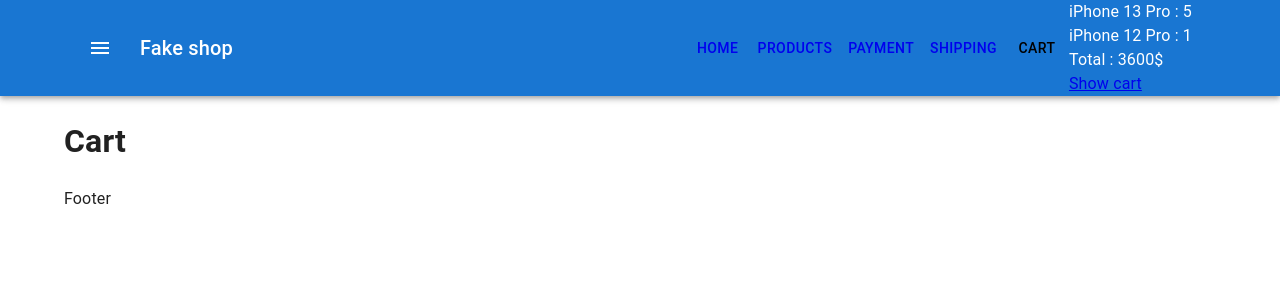
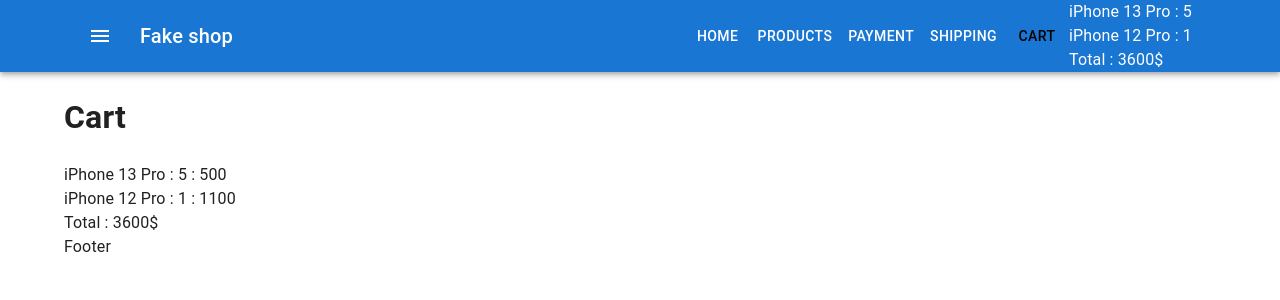
Before and after one commit to cherstvie/react-skillup-2510, a React (Create React App) app: page /cart in a window 1280 px wide. Shown: the top 300 px of the page. Built offline with nearby package versions, Linux system fonts and the light colour scheme.

Commit message:
lesson-35 home task

```diff
--- a/src/components/Cart/CartHeader.js
+++ b/src/components/Cart/CartHeader.js
@@ -1,7 +1,6 @@
 import React from 'react'
 import { keys } from 'lodash'
 import { productsArray } from 'components/Products/productsArray'
-import { Link } from 'react-router-dom'
 
 const productsObject = productsArray.reduce(
     (obj, product) => ({
@@ -31,7 +30,6 @@
                 )}
                 $
             </div>
-            <Link to="/cart">Show cart</Link>
         </div>
     )
 }
--- a/src/components/Menu/Menu.js
+++ b/src/components/Menu/Menu.js
@@ -2,7 +2,7 @@
 import Button from '@mui/material/Button'
 import { NavLink } from 'react-router-dom'
 
-const setNavLinkClass = ({ isActive }) => (isActive ? 'nav-link' : '')
+const setNavLinkClass = ({ isActive }) => (isActive ? 'nav-link' : 'menu-link')
 
 export const Menu = () => {
     return (
--- a/src/components/Products/ProductsListItem.css
+++ b/src/components/Products/ProductsListItem.css
@@ -34,4 +34,10 @@
 
 .nav-link {
     color: black;
+    text-decoration: none;
 }
+
+.menu-link {
+    color: white;
+    text-decoration: none;
+}
--- a/src/containers/App/App.js
+++ b/src/containers/App/App.js
@@ -21,7 +21,10 @@
         <>
             <CssBaseline />
             <Header productsInCart={productsInCart} />
-            <Main addProductToCart={addProductToCart} />
+            <Main
+                productsInCart={productsInCart}
+                addProductToCart={addProductToCart}
+            />
             <Footer />
         </>
     )
--- a/src/containers/Main/Main.js
+++ b/src/containers/Main/Main.js
@@ -6,7 +6,7 @@
 import { PaymentPage } from 'pages/PaymentPage/PaymentPage'
 import { ShippingPage } from 'pages/ShippingPage/ShippingPage'
 
-export const Main = ({ addProductToCart }) => {
+export const Main = ({ productsInCart, addProductToCart }) => {
     return (
         <>
             <Container>
@@ -19,7 +19,10 @@
                             ></ProductsList>
                         }
                     />
-                    <Route path="cart" element={<CartPage />} />
+                    <Route
+                        path="cart"
+                        element={<CartPage productsInCart={productsInCart} />}
+                    />
                     <Route
                         path="products"
                         element={
--- a/src/pages/CartPage/CartPage.js
+++ b/src/pages/CartPage/CartPage.js
@@ -1,5 +1,39 @@
 import React from 'react'
+import { keys } from 'lodash'
+import { productsArray } from 'components/Products/productsArray'
 
-export const CartPage = () => {
-    return <h1>Cart</h1>
+const productsObject = productsArray.reduce(
+    (obj, product) => ({
+        ...obj,
+        [product.id]: product,
+    }),
+    {}
+)
+
+export const CartPage = ({ productsInCart }) => {
+    return (
+        <>
+            <h1>Cart</h1>
+            <div>
+                {keys(productsInCart).map((productId) => (
+                    <div key={productId}>
+                        {productsObject[productId].name} :{' '}
+                        {productsInCart[productId]} :{' '}
+                        {productsObject[productId].price}
+                    </div>
+                ))}
+                <div>
+                    Total :{' '}
+                    {keys(productsInCart).reduce(
+                        (total, productId) =>
+                            total +
+                            productsObject[productId].price *
+                                productsInCart[productId],
+                        0
+                    )}
+                    $
+                </div>
+            </div>
+        </>
+    )
 }
```
